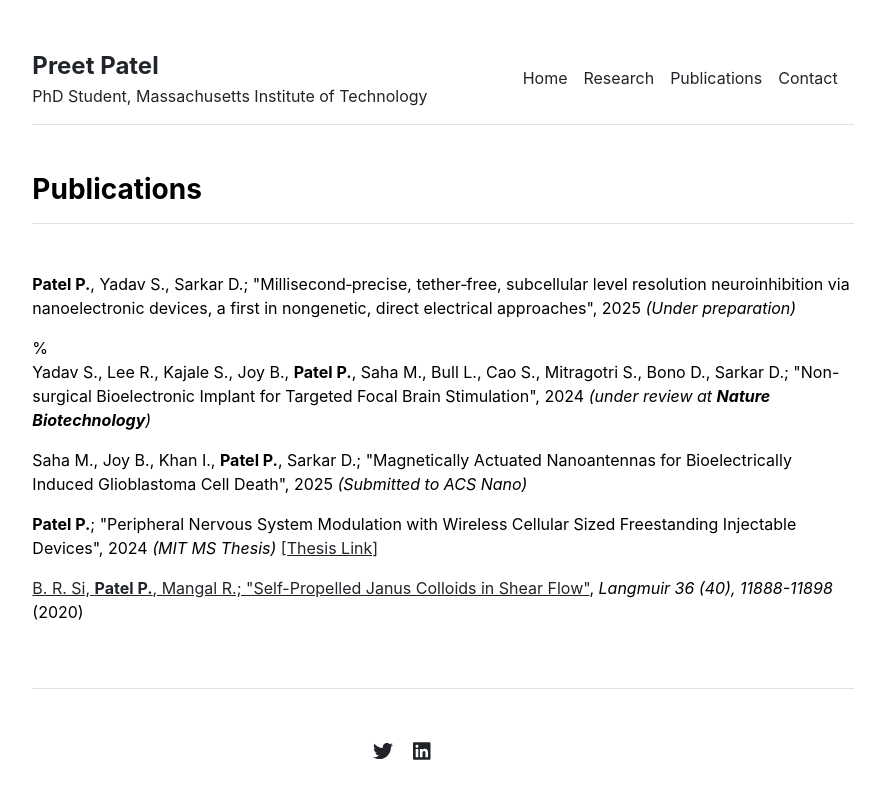
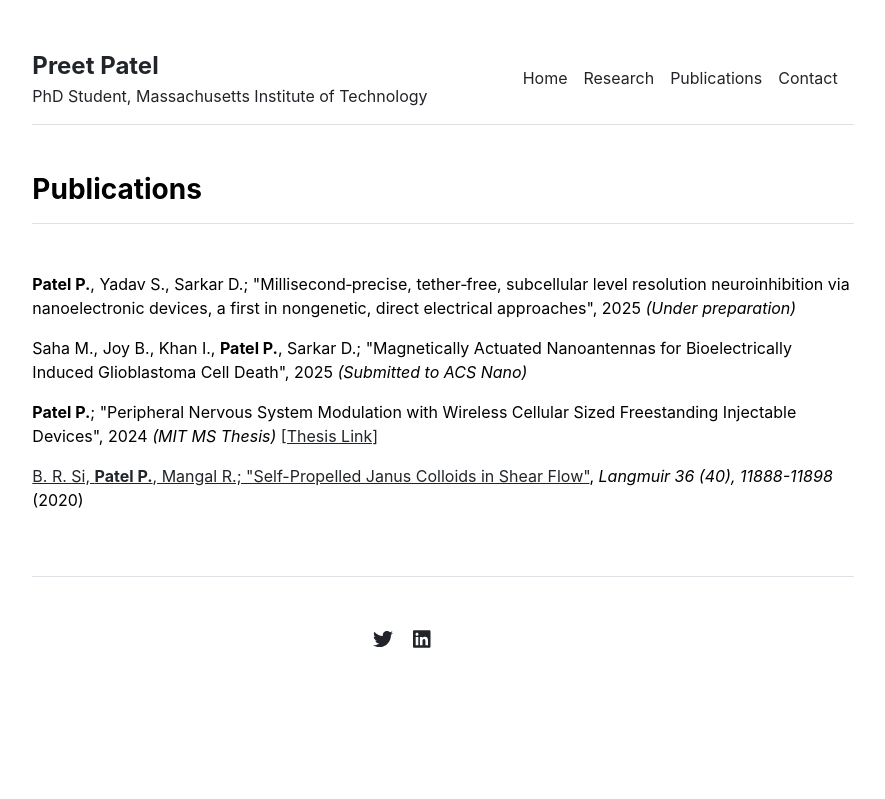
Before and after one commit to preet-mit/preet-mit, a Jekyll site: the page built from publications.md, in a window 1280 px wide. Shown: the top 799 px of the page, without its empty margins (197-1082 px from the left). Built offline with Jekyll 4.4.1, drawn with Linux system fonts in a browser that asks for light colours.

Commit message:
Update publications.html

```diff
--- a/_includes/publications.html
+++ b/_includes/publications.html
@@ -4,8 +4,8 @@
 
     <p><strong>Patel P.</strong>, Yadav S., Sarkar D.; "Millisecond‑precise, tether‑free, subcellular level resolution neuroinhibition via nanoelectronic devices, a first in nongenetic, direct electrical approaches", 2025 <em>(Under preparation)</em></p>
 
-    %<p>Yadav S., Lee R., Kajale S., Joy B., <strong>Patel P.</strong>, Saha M., Bull L., Cao S., Mitragotri S., Bono D., Sarkar D.; "Non-surgical Bioelectronic Implant for Targeted Focal Brain Stimulation", 2024 <em>(under review at <strong>Nature Biotechnology</strong>)</em></p>
-
+    <!--<p>Yadav S., Lee R., Kajale S., Joy B., <strong>Patel P.</strong>, Saha M., Bull L., Cao S., Mitragotri S., Bono D., Sarkar D.; "Non-surgical Bioelectronic Implant for Targeted Focal Brain Stimulation", 2024 <em>(under review at <strong>Nature Biotechnology</strong>)</em></p>
+    -->
     <p>Saha M., Joy B., Khan I., <strong>Patel P.</strong>, Sarkar D.; "Magnetically Actuated Nanoantennas for Bioelectrically Induced Glioblastoma Cell Death", 2025 <em>(Submitted to ACS Nano)</em></p>
 
     <p><strong>Patel P.</strong>; "Peripheral Nervous System Modulation with Wireless Cellular Sized Freestanding Injectable Devices", 2024 <em>(MIT MS Thesis)</em> <a href="https://dspace.mit.edu/handle/1721.1/156960">[Thesis Link]</a></p>
```
